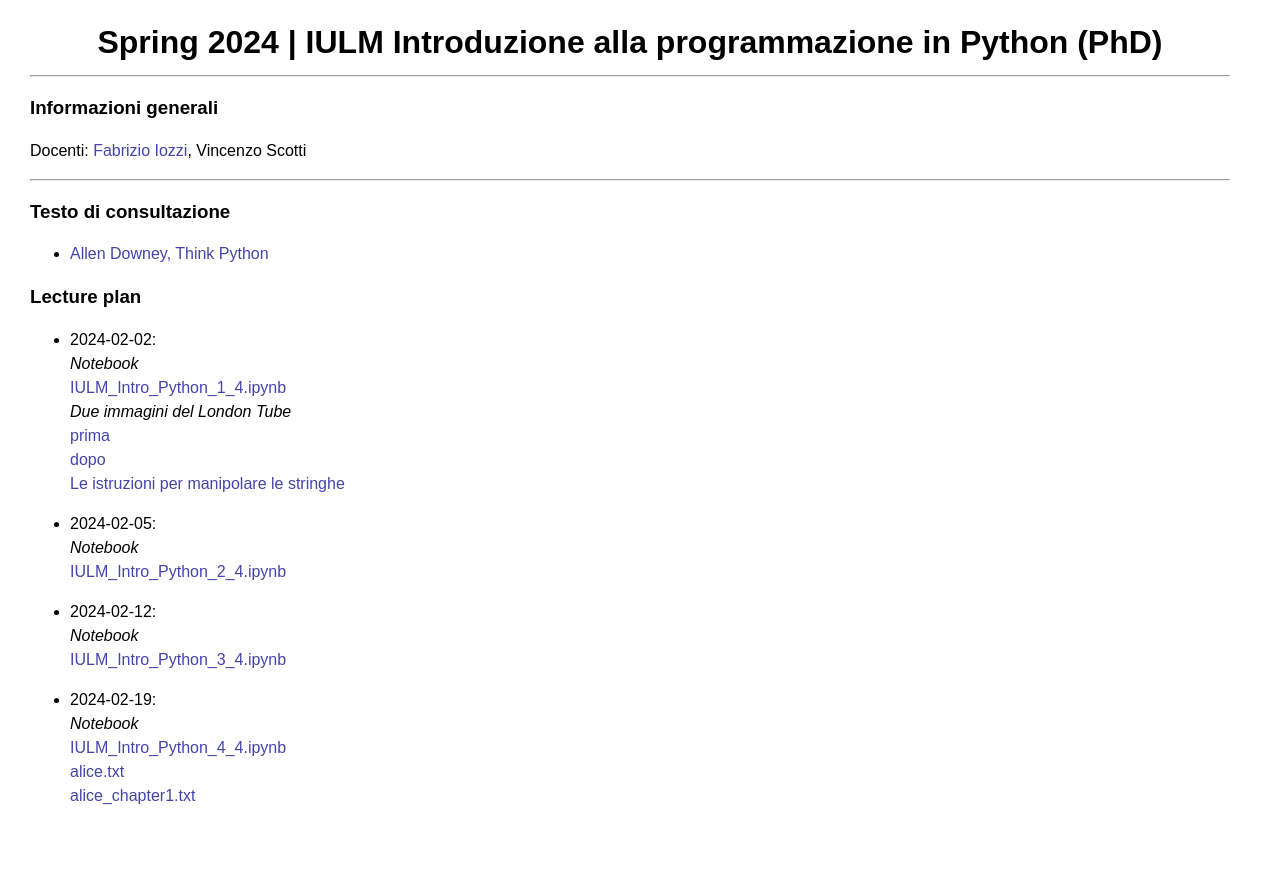
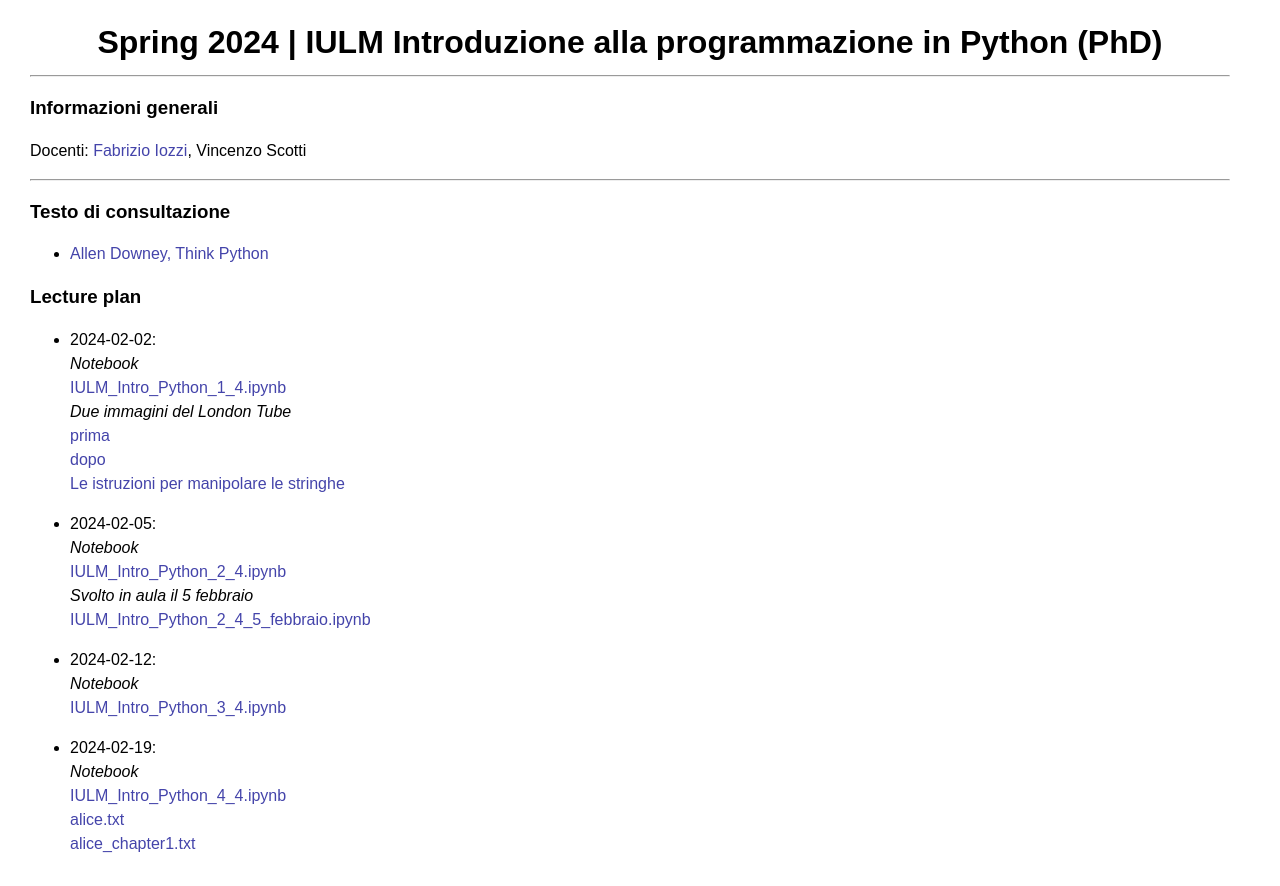
Before and after one commit to fiozzi/fiozzi.github.io, a plain HTML site: page iulm/2024/index.html in a window 1280 px wide. Before the commit the page ends 838 px from the top, so only its background shows below. Drawn offline with Linux system fonts and the light colour scheme.

Commit message:
5 feb done

```diff
--- a/iulm/2024/index.html
+++ b/iulm/2024/index.html
@@ -37,6 +37,8 @@ Docenti: <a href="https://fiozzi.github.io/index.htm">Fabrizio Iozzi</a>, Vincen
 2024-02-05:<br>
 <i>Notebook</i><br>
 <a href="IULM_Intro_Python_2_4.ipynb">IULM_Intro_Python_2_4.ipynb</a><br>
+<i>Svolto in aula il 5 febbraio</i><br>
+<a href="IULM_Intro_Python_2_4_5_febbraio.ipynb">IULM_Intro_Python_2_4_5_febbraio.ipynb</a><br>
 </li>
 <p>
 </p>
```
Also changed, not shown: 1 other file.
